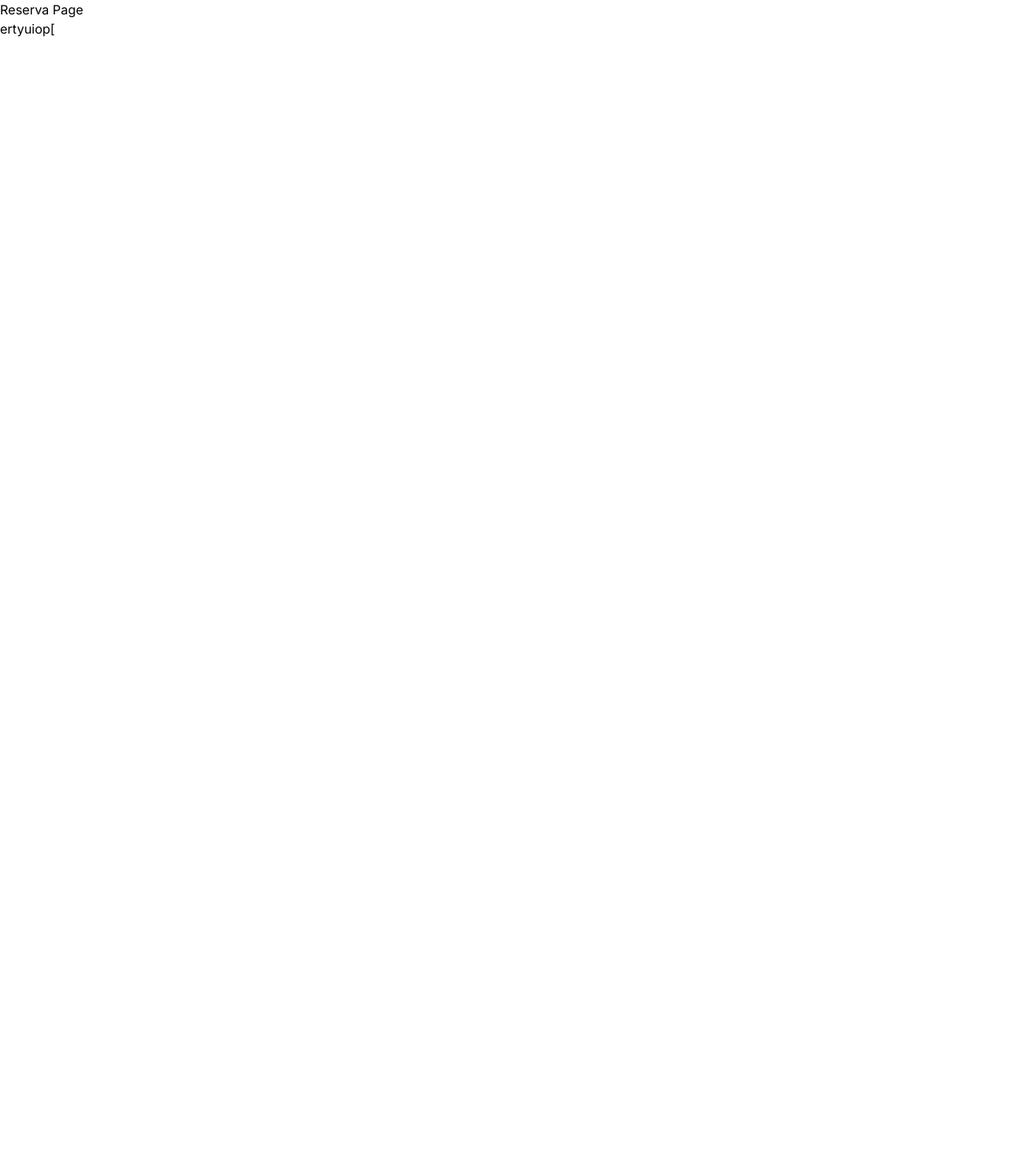
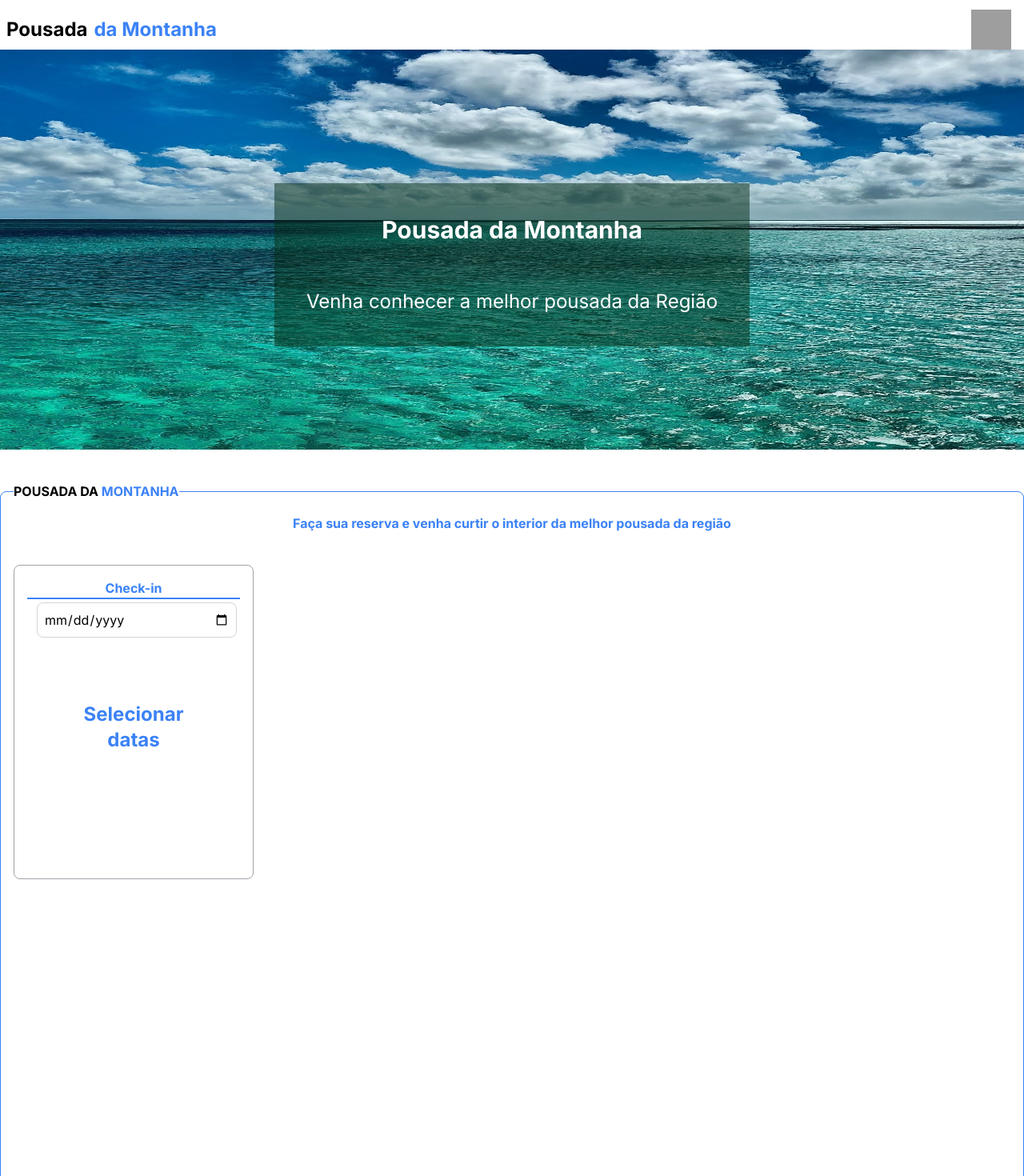
Before and after one commit to RRodrigoCordeiro/Pousad, a Next.js app: page /reserva in a window 1280 px wide. Shown: the top 1470 px of the page at 80% size. Before the commit the page ends 800 px from the top, so only its background shows below. Built offline with nearby package versions, Linux system fonts and the light colour scheme; grey boxes are pictures that could not be loaded.

Commit message:
Inclusão de um novo componente, integração na página principal e na página de reserva da pousada, ajustes nos componentes e implementação do check-in.

```diff
--- /dev/null
+++ b/src/app/components/Background.tsx
@@ -0,0 +1,18 @@
+import React from 'react'
+import Image from "next/image";
+
+const Background = () => {
+    return (
+        <div>
+            <div className="relative" id="#home">
+                <Image className="w-[50] h-[625px]  lg:h-[500px]" src="/mar.png" alt="Pousada Logo" width={1519} height={800} />
+                <div className="absolute top-1/3 left-1/2 transform -translate-x-1/2 bg-green-950 bg-opacity-50 p-10 text-center">
+                    <h1 className="text-3xl text-white font-bold">Pousada da Montanha</h1>
+                    <p className="text-2xl mt-14 text-white">Venha conhecer a melhor pousada da Região</p>
+                </div>
+            </div>
+        </div>
+    )
+}
+
+export default Background
--- a/src/app/components/Cabecalho.tsx
+++ b/src/app/components/Cabecalho.tsx
@@ -1,4 +1,3 @@
-import Image from "next/image";
 import React from 'react'
 
 
@@ -22,14 +21,6 @@ const Cabecalho = () => {
           </nav>
         </div>
       </header>
-          <div className="relative" id="#home">
-            <Image className="w-[50] h-[625px]  lg:h-[500px]" src="/mar.png" alt="Pousada Logo" width={1519} height={800}  />
-            <div className="absolute top-1/3 left-1/2 transform -translate-x-1/2 bg-green-950 bg-opacity-50 p-10 text-center">
-              <h1 className="text-3xl text-white font-bold">Pousada da Montanha</h1>
-              <p className="text-2xl mt-14 text-white">Venha conhecer a melhor pousada da Região</p>
-           </div>
-          </div>
-
     </>
   )
 }
--- a/src/app/components/Rodape.tsx
+++ b/src/app/components/Rodape.tsx
@@ -10,9 +10,8 @@ const Rodape = () => {
                     <p className="text-white font-bold max-w-44">Entre em contato e faça seu cadastro:</p>
                     <p className="text-white">Endereço: Av.1234, bairro Cabo Branco</p>
                     <p className="text-white">Telefone: (00) 0000-0000</p>
-                    <p className="text-white font-bold cursor-pointer hover:text-blue-500"><a href="#reserva.tsx">Clique aqui para fazer a reserva</a></p>
+                    <p className="text-white font-bold cursor-pointer hover:text-gray-300"><Link href="/reserva">Clique aqui para fazer a reserva</Link></p>
                 </div>
-                <Link href="/reserva">Reserva</Link>
             </footer>
         </>
     )
--- a/src/app/page.tsx
+++ b/src/app/page.tsx
@@ -3,12 +3,14 @@ import React from 'react';
 import Cabecalho from "./components/Cabecalho";
 import Rodape from "./components/Rodape";
 import Localizacao from "./components/Localizacao";
+import Background from "./components/Background";
 
 export default function Home() {
   return (
     <main>
       <Cabecalho />
-      <div className="text-3xl font-bold text-center mt-24 text-black-400"  id="quartos">
+      <Background />
+      <div className="text-3xl font-bold text-center mt-24 text-black-400" id="quartos">
         <h2>SEJA BEM-VINDO(A)!</h2>
       </div>
       <div className="text-center mt-18 text-black-400 text-1xl ">
@@ -35,14 +37,14 @@ export default function Home() {
         <p>Conheça sobre mais sobre a melhor pousada da região</p>
       </div>
       <div className="flex justify-center space-x-6 mt-12">
-          <Image className="w-[100px] h-[100px]" src="/QuartoCasal.jpg" alt="quarto teste" width={200} height={10}/>
+        <Image className="w-[100px] h-[100px]" src="/QuartoCasal.jpg" alt="quarto teste" width={200} height={10} />
         <div className="flex justify-center">
           <div>
             <h3 className="text-left font-bold mb-2">Garagem</h3>
             <p className="w-[320px]  text-left">Lorem ipsum dolor sit amet consectetur, adipisicing elit. Iste debitis ab praesentium rem omnis aspernatur</p>
           </div>
         </div>
-          <Image className="w-[100px] h-[100px]" src="/QuartoCasal.jpg" alt="" width={200} height={10}/>
+        <Image className="w-[100px] h-[100px]" src="/QuartoCasal.jpg" alt="" width={200} height={10} />
         <div className="flex justify-center">
           <div>
             <h3 className="text-left font-bold mb-2 ">Café da manhã</h3>
@@ -51,14 +53,14 @@ export default function Home() {
         </div>
       </div>
       <div className="flex justify-center space-x-6 mt-12">
-          <Image className="w-[100px] h-[100px]" src="/QuartoCasal.jpg" alt="quarto teste" width={200} height={10}/>
+        <Image className="w-[100px] h-[100px]" src="/QuartoCasal.jpg" alt="quarto teste" width={200} height={10} />
         <div className="flex justify-center">
           <div>
             <h3 className="text-left font-bold mb-2">Espaço para Pets</h3>
             <p className="w-[320px]  text-left">Lorem ipsum dolor sit amet consectetur, adipisicing elit. Ratione quod cupiditate inventore. Quod consequuntur</p>
           </div>
         </div>
-          <Image className="w-[100px] h-[100px]" src="/QuartoCasal.jpg" alt="quarto teste" width={200} height={10}/>
+        <Image className="w-[100px] h-[100px]" src="/QuartoCasal.jpg" alt="quarto teste" width={200} height={10} />
         <div className="flex justify-center">
           <div>
             <h3 className="text-left font-bold mb-2">250 Metros perto da praia</h3>
@@ -67,14 +69,14 @@ export default function Home() {
         </div>
       </div>
       <div className="flex justify-center space-x-6 mt-12">
-          <Image className="w-[100px] h-[100px]" src="/QuartoCasal.jpg" alt="quarto teste" width={200} height={10}/>
+        <Image className="w-[100px] h-[100px]" src="/QuartoCasal.jpg" alt="quarto teste" width={200} height={10} />
         <div className="flex justify-center">
           <div>
             <h3 className="text-left font-bold mb-2">Piscina</h3>
             <p className="w-[320px]  text-left">Lorem ipsum dolor sit amet consectetur, adipisicing elit. Ratione quod cupiditate inventore. Quod consequuntur</p>
           </div>
         </div>
-          <Image className="w-[100px] h-[100px]" src="/QuartoCasal.jpg" alt="quarto teste" width={200} height={10}/>
+        <Image className="w-[100px] h-[100px]" src="/QuartoCasal.jpg" alt="quarto teste" width={200} height={10} />
         <div className="flex justify-center">
           <div>
             <h3 className="text-left font-bold mb-2">Conforto</h3>
@@ -82,8 +84,8 @@ export default function Home() {
           </div>
         </div>
       </div>
-      <Localizacao/>
-      <Rodape/>
+      <Localizacao />
+      <Rodape />
 
     </main>
   );
--- a/src/app/reserva/page.tsx
+++ b/src/app/reserva/page.tsx
@@ -1,15 +1,38 @@
 // app/reserva/reserva.tsx
 import React from 'react';
+import Rodape from '../components/Rodape';
+import Background from '../components/Background';
+import Link from "next/link";
+import Image from "next/image";
+
 
 
 export default function Reserva() {
 
 
   return (
-    <div>
-      <h1>Reserva Page</h1>
-      <h2>ertyuiop[</h2>
+    <>
+      <div className='container mx-auto flex justify-between items-center mt-3 sm:container sm:flex flex-col  md:flex md:flex-row'>
+        <div className="flex items-center ">
+          <h1 className="text-2xl font-bold ml-2 text-black-500">Pousada</h1>
+          <p className="text-2xl font-bold ml-2 text-blue-500">da Montanha</p>
+        </div>
+        <Link href="/"><Image className="w-[50px] h-[50px] mr-4 hover: cursor-pointer" src="/seta" alt="Pousada Logo" width={100} height={80} /></Link>
+      </div>
 
-    </div>
+      <Background />
+
+      <fieldset className="border border-blue-500 rounded-lg p-4 mt-10 container mx-auto h-[900px]   ">
+        <legend className="font-bold">POUSADA DA <span className="text-blue-500 font-bold">MONTANHA</span></legend>
+        <h1 className="text-center mb-10 text-blue-500 font-bold">Faça sua reserva e venha curtir o interior da melhor pousada da região</h1>
+        <fieldset className="border border-zinc-400 rounded-lg p-4 mt-10 w-[300px] h-[393px] ">
+          <h2 className="text-center text-blue-500 font-bold">Check-in</h2>
+          <p className="border border-blue-500"></p>
+          <input type="date" className="w-[250px] mt-1 p-2 border border-gray-300 rounded-lg hover:outline-none hover:border-blue-500  ml-3" />
+          <h3 className="text-2xl text-center mt-20 text-blue-500 font-bold">Selecionar <br /> datas</h3>
+        </fieldset>
+      </fieldset>
+      <Rodape />
+    </>
   );
 }
--- a/src/app/teste.tsx
+++ /dev/null
@@ -1,15 +0,0 @@
-import React from 'react'
-import Link from 'next/link';
-
-const teste = () => {
-  return (
-    <div>
-        <Link href="/">
-                 <p>Voltar para a Página Inicial</p>
-            </Link>
-    </div>
-
-  )
-}
-
-export default teste
```
Also changed, not shown: public/seta.png (added). Lines whose indentation alone changed are shown as unchanged.
